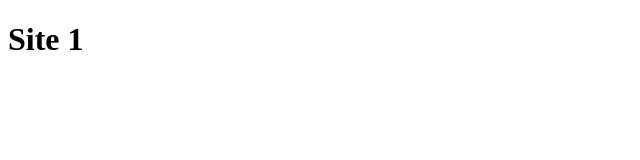
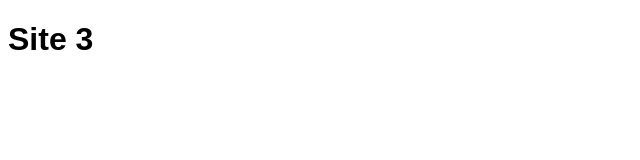
Before and after one commit to ClarisaUngurean/Glorify, a website: page site3/index.html in a window 1280 px wide. Shown: the full height of the page, 0-640 px from the left. Drawn offline with Linux system fonts and the light colour scheme.

Commit message:
Update index.html

```diff
--- a/site3/index.html
+++ b/site3/index.html
@@ -1,11 +1,17 @@
 <!DOCTYPE html>
 <html lang="en">
+
 <head>
     <meta charset="UTF-8">
     <meta name="viewport" content="width=device-width, initial-scale=1.0">
-    <title>Site 1</title>
+
+    <title>Site 3</title>
+
+    <link rel="stylesheet" href="styling/style.css">
 </head>
+
 <body>
-    <h1>Site 1</h1>
+    <h1>Site 3</h1>
 </body>
+
 </html>
```
